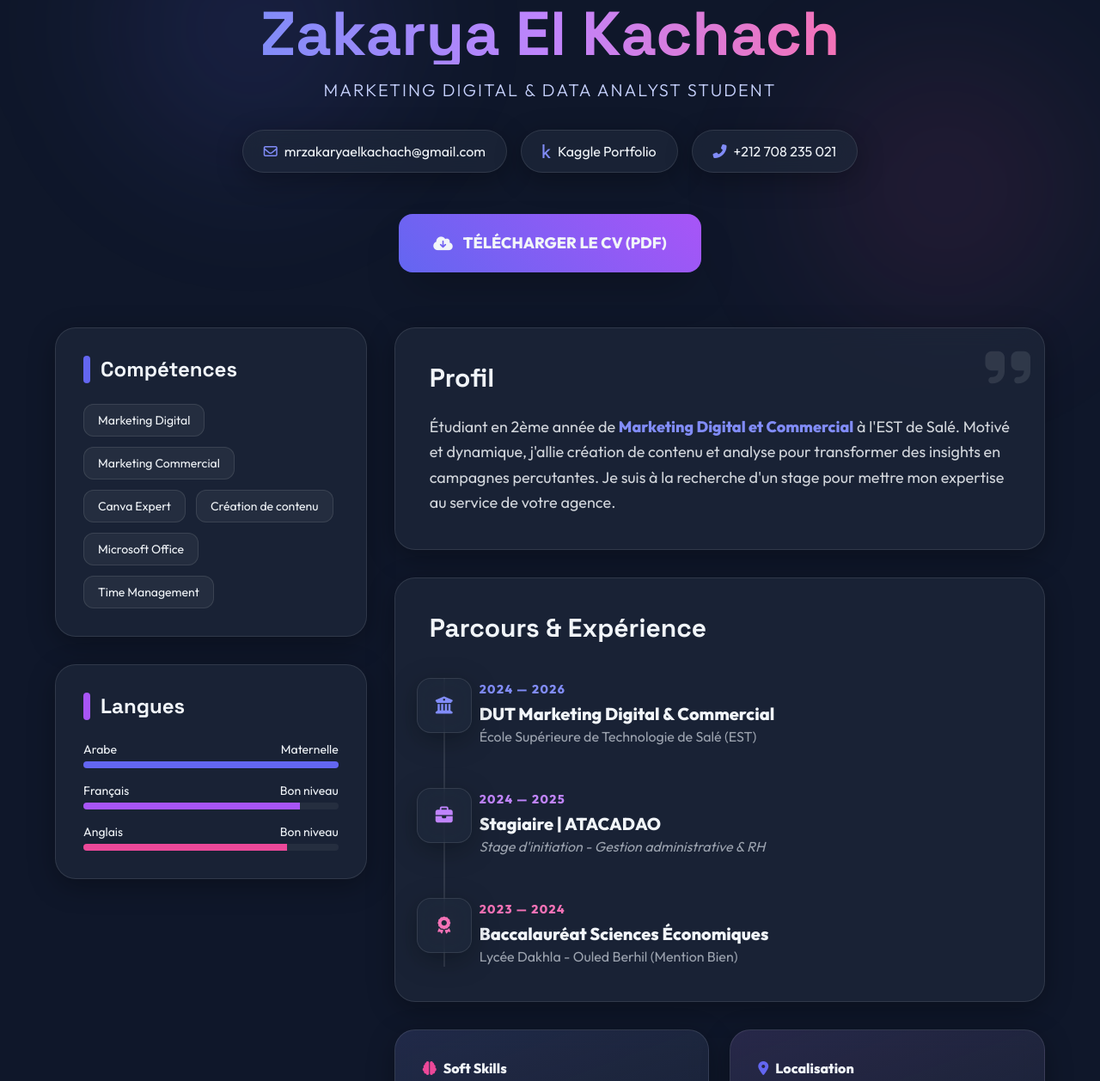
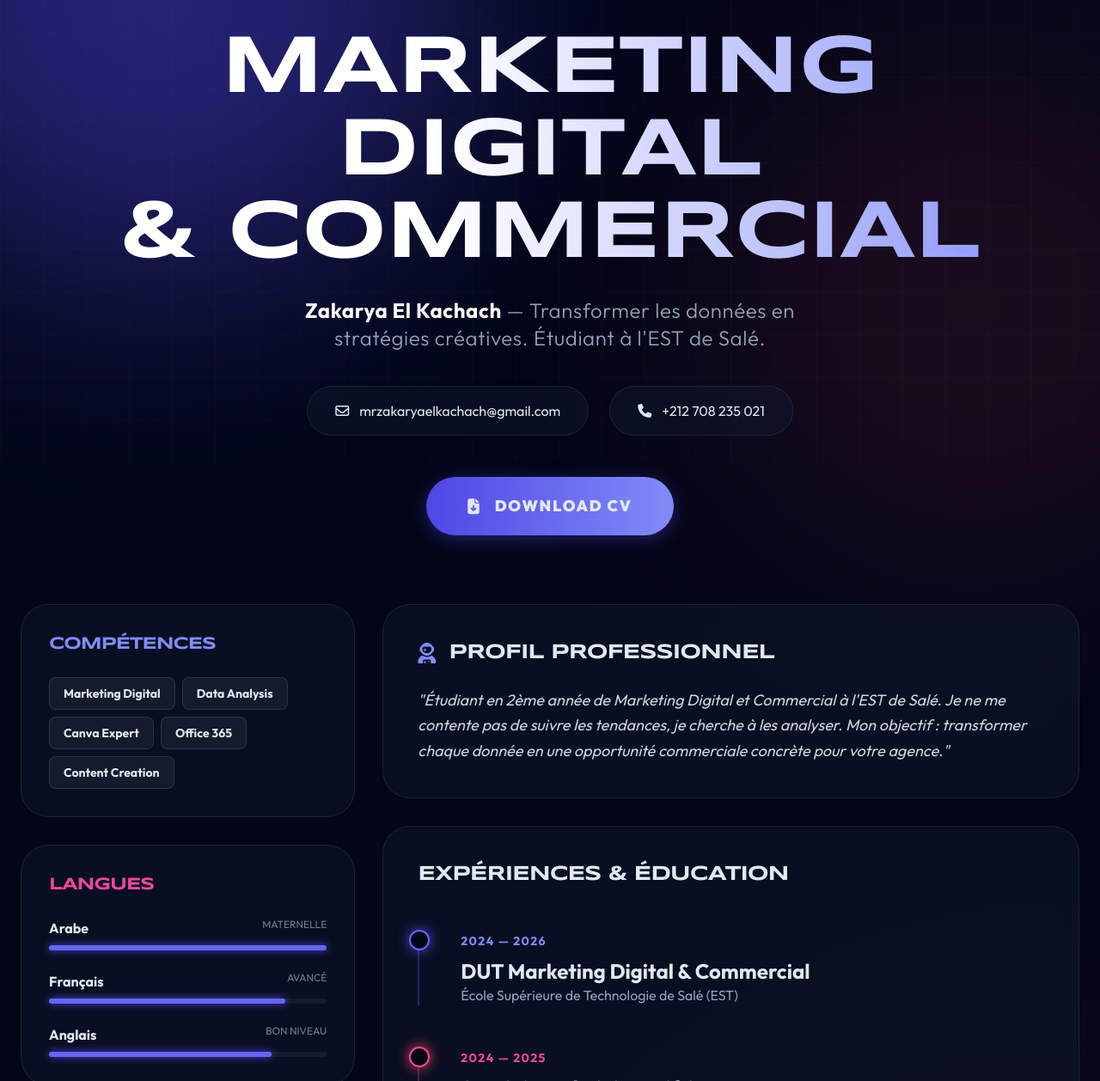
Before and after one commit to ZAKARYA770/cv-portfailo, a plain HTML site: page index.html in a window 1280 px wide. Shown: the part 261-1519 px from the top of the page at 86% size. Drawn offline with nearby package versions, Linux system fonts and the light colour scheme.

Commit message:
Update index.html

```diff
--- a/index.html
+++ b/index.html
@@ -3,256 +3,233 @@
 <head>
     <meta charset="UTF-8">
     <meta name="viewport" content="width=device-width, initial-scale=1.0">
-    <title>Zakarya El Kachach | Digital Marketer</title>
+    <title>Portfolio | Marketing Digital et Commercial</title>
     <script src="https://cdn.tailwindcss.com"></script>
-    <link href="https://fonts.googleapis.com/css2?family=Outfit:wght@300;400;600;800&family=Space+Grotesk:wght@500;700&display=swap" rel="stylesheet">
+    <link href="https://fonts.googleapis.com/css2?family=Outfit:wght@300;400;700;900&family=Syncopate:wght@700&display=swap" rel="stylesheet">
     <link rel="stylesheet" href="https://cdnjs.cloudflare.com/ajax/libs/font-awesome/6.4.0/css/all.min.css">
     <style>
         :root {
-            --primary: #6366f1;
-            --secondary: #a855f7;
-            --accent: #ec4899;
-            --bg: #0f172a;
+            --primary: #4f46e5;
+            --accent: #f43f5e;
+            --glow: rgba(79, 70, 229, 0.4);
         }
 
         body {
             font-family: 'Outfit', sans-serif;
-            background-color: var(--bg);
-            color: #f1f5f9;
+            background-color: #020617;
+            color: #e2e8f0;
             overflow-x: hidden;
+            background-image:
+                radial-gradient(circle at 0% 0%, rgba(79, 70, 229, 0.15) 0%, transparent 35%),
+                radial-gradient(circle at 100% 100%, rgba(244, 63, 94, 0.1) 0%, transparent 35%);
         }
 
-        .heading-font {
-            font-family: 'Space Grotesk', sans-serif;
+        .heading-tech { font-family: 'Syncopate', sans-serif; text-transform: uppercase; letter-spacing: -1px; }
+
+        /* Animated Grid Background */
+        .grid-bg {
+            position: fixed;
+            inset: 0;
+            background-image: linear-gradient(rgba(255,255,255,0.02) 1px, transparent 1px),
+                              linear-gradient(90deg, rgba(255,255,255,0.02) 1px, transparent 1px);
+            background-size: 50px 50px;
+            z-index: -2;
         }
 
-        /* Arrière-plan animé */
-        .blob {
+        /* Neon Glow Blobs */
+        .glow-blob {
             position: fixed;
-            width: 500px;
-            height: 500px;
-            background: radial-gradient(circle, rgba(99, 102, 241, 0.15) 0%, rgba(0,0,0,0) 70%);
+            width: 600px; height: 600px;
+            background: var(--glow);
+            filter: blur(120px);
             border-radius: 50%;
             z-index: -1;
-            filter: blur(60px);
-            animation: move 20s infinite alternate;
+            animation: float 20s infinite alternate;
         }
 
-        @keyframes move {
-            from { transform: translate(-10%, -10%); }
-            to { transform: translate(20%, 20%); }
+        @keyframes float {
+            0% { transform: translate(0, 0) scale(1); }
+            100% { transform: translate(10%, 15%) scale(1.2); }
         }
 
-        /* Glassmorphism Cards */
-        .glass {
-            background: rgba(30, 41, 59, 0.7);
-            backdrop-filter: blur(12px);
-            border: 1px solid rgba(255, 255, 255, 0.1);
-            box-shadow: 0 8px 32px 0 rgba(0, 0, 0, 0.3);
-            transition: all 0.4s cubic-bezier(0.175, 0.885, 0.32, 1.275);
+        /* Ultra Modern Card */
+        .neo-card {
+            background: rgba(15, 23, 42, 0.6);
+            backdrop-filter: blur(20px);
+            border: 1px solid rgba(255, 255, 255, 0.08);
+            border-radius: 2rem;
+            transition: all 0.5s cubic-bezier(0.23, 1, 0.32, 1);
         }
 
-        .glass:hover {
-            border: 1px solid rgba(99, 102, 241, 0.5);
-            transform: translateY(-10px);
+        .neo-card:hover {
+            border-color: var(--primary);
+            box-shadow: 0 0 30px rgba(79, 70, 229, 0.2);
+            transform: translateY(-5px);
         }
 
-        /* Halo autour de la photo */
-        .photo-wrapper {
+        /* Avatar Animation */
+        .profile-container {
             position: relative;
-            padding: 10px;
+            padding: 15px;
+        }
+        .profile-ring {
+            position: absolute;
+            inset: 0;
+            border: 2px dashed var(--primary);
+            border-radius: 50%;
+            animation: spin 10s linear infinite;
+        }
+        @keyframes spin { 100% { transform: rotate(360deg); } }
+
+        .btn-glow {
+            background: linear-gradient(90deg, var(--primary), #818cf8);
+            box-shadow: 0 4px 20px var(--glow);
+            transition: all 0.3s;
+        }
+        .btn-glow:hover {
+            letter-spacing: 2px;
+            box-shadow: 0 4px 35px var(--primary);
         }
 
-        .photo-wrapper::before {
-            content: '';
-            position: absolute;
-            inset: 0;
-            background: linear-gradient(45deg, var(--primary), var(--secondary), var(--accent));
-            border-radius: 50%;
-            animation: rotate 4s linear infinite;
-            z-index: -1;
+        .text-gradient {
+            background: linear-gradient(to right, #fff 20%, #818cf8 50%, #f43f5e 80%);
+            -webkit-background-clip: text;
+            background-clip: text;
+            color: transparent;
+            background-size: 200% auto;
+            animation: shine 5s linear infinite;
         }
-
-        @keyframes rotate {
-            from { transform: rotate(0deg); }
-            to { transform: rotate(360deg); }
-        }
-
-        .photo-circle {
-            width: 180px;
-            height: 180px;
-            border-radius: 50%;
-            object-fit: cover;
-            border: 4px solid var(--bg);
-        }
-
-        .btn-creative {
-            background: linear-gradient(45deg, var(--primary), var(--secondary));
-            position: relative;
-            overflow: hidden;
-            transition: all 0.3s ease;
-        }
-
-        .btn-creative:hover {
-            box-shadow: 0 0 20px rgba(99, 102, 241, 0.6);
-            transform: scale(1.05);
-        }
-
-        .skill-tag {
-            background: rgba(255, 255, 255, 0.05);
-            border: 1px solid rgba(255, 255, 255, 0.1);
-            transition: all 0.3s ease;
-        }
-
-        .skill-tag:hover {
-            background: var(--primary);
-            color: white;
-            border-color: var(--primary);
-        }
+        @keyframes shine { to { background-position: 200% center; } }
     </style>
 </head>
-<body class="p-4 md:p-8">
+<body class="antialiased">
 
-    <div class="blob"></div>
-    <div class="blob" style="right: 0; top: 20%; animation-delay: -5s; background: radial-gradient(circle, rgba(236, 72, 153, 0.1) 0%, rgba(0,0,0,0) 70%);"></div>
+    <div class="grid-bg"></div>
+    <div class="glow-blob" style="top: -10%; left: -10%;"></div>
+    <div class="glow-blob" style="bottom: -10%; right: -10%; background: rgba(244, 63, 94, 0.1);"></div>
 
-    <div class="max-w-6xl mx-auto">
-        <header class="flex flex-col items-center text-center mb-16">
-            <div class="photo-wrapper mb-8">
-                <img src="images/profil.jpg" alt="Zakarya El Kachach" class="photo-circle" onerror="this.src='https://ui-avatars.com/api/?name=Zakarya+El+Kachach&background=6366f1&color=fff&size=200'">
+    <main class="max-w-7xl mx-auto px-6 py-12">
+
+        <section class="flex flex-col items-center justify-center min-h-[80vh] text-center">
+            <div class="profile-container mb-10">
+                <div class="profile-ring"></div>
+                <img src="images/profil.jpg" alt="Zakarya" class="w-44 h-44 rounded-full border-4 border-[#020617] relative z-10 object-cover shadow-2xl" onerror="this.src='https://ui-avatars.com/api/?name=Zakarya+El+Kachach&background=4f46e5&color=fff&size=200'">
             </div>
 
-            <h1 class="heading-font text-5xl md:text-7xl font-extrabold mb-4 bg-clip-text text-transparent bg-gradient-to-r from-indigo-400 via-purple-400 to-pink-400">
-                Zakarya El Kachach
+            <h1 class="heading-tech text-5xl md:text-8xl font-black mb-6 text-gradient">
+                Marketing Digital<br>& Commercial
             </h1>
-            <p class="text-xl text-indigo-200 font-light tracking-widest uppercase mb-8">
-                Marketing Digital & Data Analyst Student
+
+            <p class="text-xl md:text-2xl font-light text-slate-400 mb-10 max-w-2xl tracking-wide">
+                <span class="text-white font-bold">Zakarya El Kachach</span> — Transformer les données en stratégies créatives. Étudiant à l'EST de Salé.
             </p>
 
-            <div class="flex flex-wrap justify-center gap-4">
-                <a href="mailto:mrzakaryaelkachach@gmail.com" class="glass px-6 py-3 rounded-full flex items-center gap-2 hover:bg-white/10">
-                    <i class="far fa-envelope text-indigo-400"></i> mrzakaryaelkachach@gmail.com
+            <div class="flex flex-wrap justify-center gap-6 mb-12">
+                <a href="mailto:mrzakaryaelkachach@gmail.com" class="neo-card px-8 py-4 flex items-center gap-3 hover:text-indigo-400">
+                    <i class="far fa-envelope"></i> mrzakaryaelkachach@gmail.com
                 </a>
-                <a href="https://www.kaggle.com/code/zakaryaaelkachach/analyse-exploratoire-de-mes-premi-res-donn-es" target="_blank" class="glass px-6 py-3 rounded-full flex items-center gap-2 hover:bg-white/10">
-                    <i class="fab fa-kaggle text-indigo-400"></i> Kaggle Portfolio
-                </a>
-                <a href="tel:+212708235021" class="glass px-6 py-3 rounded-full flex items-center gap-2 hover:bg-white/10">
-                    <i class="fas fa-phone-alt text-indigo-400"></i> +212 708 235 021
+                <a href="tel:+212708235021" class="neo-card px-8 py-4 flex items-center gap-3 hover:text-indigo-400">
+                    <i class="fas fa-phone"></i> +212 708 235 021
                 </a>
             </div>
 
-            <div class="mt-12">
-                <a href="CV_zakarya_el_kachach_.pdf" download class="btn-creative px-10 py-5 rounded-2xl font-bold text-lg flex items-center gap-3 shadow-2xl">
-                    <i class="fas fa-cloud-download-alt"></i> TÉLÉCHARGER LE CV (PDF)
-                </a>
-            </div>
-        </header>
+            <a href="CV_zakarya_el_kachach_.pdf" download class="btn-glow px-12 py-5 rounded-full font-black text-lg uppercase tracking-widest flex items-center gap-4">
+                <i class="fas fa-file-download"></i> Download CV
+            </a>
+        </section>
 
-        <div class="grid grid-cols-1 md:grid-cols-12 gap-8">
+        <div class="grid grid-cols-1 lg:grid-cols-3 gap-8 mt-20">
 
-            <div class="md:col-span-4 space-y-8">
-                <div class="glass p-8 rounded-3xl">
-                    <h2 class="heading-font text-2xl font-bold mb-6 flex items-center gap-3">
-                        <span class="w-2 h-8 bg-indigo-500 rounded-full"></span> Compétences
-                    </h2>
-                    <div class="flex flex-wrap gap-3">
-                        <span class="skill-tag px-4 py-2 rounded-xl text-sm">Marketing Digital</span>
-                        <span class="skill-tag px-4 py-2 rounded-xl text-sm">Marketing Commercial</span>
-                        <span class="skill-tag px-4 py-2 rounded-xl text-sm">Canva Expert</span>
-                        <span class="skill-tag px-4 py-2 rounded-xl text-sm">Création de contenu</span>
-                        <span class="skill-tag px-4 py-2 rounded-xl text-sm">Microsoft Office</span>
-                        <span class="skill-tag px-4 py-2 rounded-xl text-sm">Time Management</span>
+            <div class="space-y-8">
+                <div class="neo-card p-8">
+                    <h2 class="heading-tech text-xl mb-6 text-indigo-400">Compétences</h2>
+                    <div class="flex flex-wrap gap-2">
+                        <span class="bg-white/5 border border-white/10 px-4 py-2 rounded-lg text-sm font-semibold">Marketing Digital</span>
+                        <span class="bg-white/5 border border-white/10 px-4 py-2 rounded-lg text-sm font-semibold">Data Analysis</span>
+                        <span class="bg-white/5 border border-white/10 px-4 py-2 rounded-lg text-sm font-semibold">Canva Expert</span>
+                        <span class="bg-white/5 border border-white/10 px-4 py-2 rounded-lg text-sm font-semibold">Office 365</span>
+                        <span class="bg-white/5 border border-white/10 px-4 py-2 rounded-lg text-sm font-semibold">Content Creation</span>
                     </div>
                 </div>
 
-                <div class="glass p-8 rounded-3xl">
-                    <h2 class="heading-font text-2xl font-bold mb-6 flex items-center gap-3">
-                        <span class="w-2 h-8 bg-purple-500 rounded-full"></span> Langues
-                    </h2>
-                    <div class="space-y-4">
+                <div class="neo-card p-8">
+                    <h2 class="heading-tech text-xl mb-6 text-pink-500">Langues</h2>
+                    <div class="space-y-6">
                         <div>
-                            <div class="flex justify-between text-sm mb-1"><span>Arabe</span><span>Maternelle</span></div>
-                            <div class="h-2 bg-white/5 rounded-full overflow-hidden">
-                                <div class="h-full bg-indigo-500" style="width: 100%"></div>
-                            </div>
+                            <div class="flex justify-between mb-2"><span class="font-bold">Arabe</span><span class="text-xs opacity-50 uppercase">Maternelle</span></div>
+                            <div class="h-1.5 w-full bg-white/5 rounded-full"><div class="h-full bg-indigo-500 w-full rounded-full shadow-[0_0_10px_#4f46e5]"></div></div>
                         </div>
                         <div>
-                            <div class="flex justify-between text-sm mb-1"><span>Français</span><span>Bon niveau</span></div>
-                            <div class="h-2 bg-white/5 rounded-full overflow-hidden">
-                                <div class="h-full bg-purple-500" style="width: 85%"></div>
-                            </div>
+                            <div class="flex justify-between mb-2"><span class="font-bold">Français</span><span class="text-xs opacity-50 uppercase">Avancé</span></div>
+                            <div class="h-1.5 w-full bg-white/5 rounded-full"><div class="h-full bg-indigo-500 w-[85%] rounded-full shadow-[0_0_10px_#4f46e5]"></div></div>
                         </div>
                         <div>
-                            <div class="flex justify-between text-sm mb-1"><span>Anglais</span><span>Bon niveau</span></div>
-                            <div class="h-2 bg-white/5 rounded-full overflow-hidden">
-                                <div class="h-full bg-pink-500" style="width: 80%"></div>
-                            </div>
+                            <div class="flex justify-between mb-2"><span class="font-bold">Anglais</span><span class="text-xs opacity-50 uppercase">Bon niveau</span></div>
+                            <div class="h-1.5 w-full bg-white/5 rounded-full"><div class="h-full bg-indigo-500 w-[80%] rounded-full shadow-[0_0_10px_#4f46e5]"></div></div>
                         </div>
                     </div>
                 </div>
+
+                <div class="neo-card p-8 border-l-4 border-l-indigo-500">
+                    <i class="fas fa-map-marker-alt text-2xl mb-4 text-indigo-400"></i>
+                    <p class="text-slate-400">Basé à <span class="text-white">Salé (Av. Al Qods)</span>. Disponible pour opportunités sur l'axe Rabat/Salé.</p>
+                </div>
             </div>
 
-            <div class="md:col-span-8 space-y-8">
-                <div class="glass p-10 rounded-3xl relative overflow-hidden">
-                    <div class="absolute top-0 right-0 p-4 opacity-10">
-                        <i class="fas fa-quote-right text-6xl"></i>
-                    </div>
-                    <h2 class="heading-font text-3xl font-bold mb-6">Profil</h2>
-                    <p class="text-gray-300 text-lg leading-relaxed">
-                        Étudiant en 2ème année de <span class="text-indigo-400 font-bold">Marketing Digital et Commercial</span> à l'EST de Salé. Motivé et dynamique, j'allie création de contenu et analyse pour transformer des insights en campagnes percutantes. Je suis à la recherche d'un stage pour mettre mon expertise au service de votre agence.
+            <div class="lg:col-span-2 space-y-8">
+                <div class="neo-card p-10">
+                    <h2 class="heading-tech text-2xl mb-6 flex items-center gap-4">
+                        <i class="fas fa-user-astronaut text-indigo-400"></i> Profil Professionnel
+                    </h2>
+                    <p class="text-lg text-slate-300 leading-relaxed italic">
+                        "Étudiant en 2ème année de Marketing Digital et Commercial à l'EST de Salé. Je ne me contente pas de suivre les tendances, je cherche à les analyser. Mon objectif : transformer chaque donnée en une opportunité commerciale concrète pour votre agence."
                     </p>
                 </div>
 
-                <div class="glass p-10 rounded-3xl">
-                    <h2 class="heading-font text-3xl font-bold mb-10">Parcours & Expérience</h2>
-
-                    <div class="space-y-12 relative border-l-2 border-white/10 ml-4">
-                        <div class="relative pl-10">
-                            <div class="absolute -left-[33px] top-0 w-16 h-16 glass rounded-2xl flex items-center justify-center text-indigo-400">
-                                <i class="fas fa-university text-xl"></i>
-                            </div>
-                            <span class="text-indigo-400 text-sm font-bold tracking-widest">2024 — 2026</span>
-                            <h3 class="text-xl font-bold mt-1">DUT Marketing Digital & Commercial</h3>
-                            <p class="text-gray-400">École Supérieure de Technologie de Salé (EST)</p>
+                <div class="neo-card p-10">
+                    <h2 class="heading-tech text-2xl mb-12">Expériences & Éducation</h2>
+                    <div class="space-y-12">
+                        <div class="relative pl-12 border-l-2 border-indigo-500/30">
+                            <div class="absolute -left-3 top-0 w-6 h-6 bg-[#020617] border-2 border-indigo-500 rounded-full shadow-[0_0_15px_#4f46e5]"></div>
+                            <span class="text-indigo-400 font-bold tracking-widest text-sm uppercase">2024 — 2026</span>
+                            <h3 class="text-2xl font-bold mt-2">DUT Marketing Digital & Commercial</h3>
+                            <p class="text-slate-400">École Supérieure de Technologie de Salé (EST)</p>
                         </div>
-
-                        <div class="relative pl-10">
-                            <div class="absolute -left-[33px] top-0 w-16 h-16 glass rounded-2xl flex items-center justify-center text-purple-400">
-                                <i class="fas fa-briefcase text-xl"></i>
-                            </div>
-                            <span class="text-purple-400 text-sm font-bold tracking-widest">2024 — 2025</span>
-                            <h3 class="text-xl font-bold mt-1">Stagiaire | ATACADAO</h3>
-                            <p class="text-gray-400 italic">Stage d'initiation - Gestion administrative & RH</p>
+                        <div class="relative pl-12 border-l-2 border-pink-500/30">
+                            <div class="absolute -left-3 top-0 w-6 h-6 bg-[#020617] border-2 border-pink-500 rounded-full shadow-[0_0_15px_#f43f5e]"></div>
+                            <span class="text-pink-500 font-bold tracking-widest text-sm uppercase">2024 — 2025</span>
+                            <h3 class="text-2xl font-bold mt-2">Stagiaire Administratif & RH</h3>
+                            <p class="text-slate-400">ATACADAO • Stage d'initiation</p>
                         </div>
-
-                        <div class="relative pl-10">
-                            <div class="absolute -left-[33px] top-0 w-16 h-16 glass rounded-2xl flex items-center justify-center text-pink-400">
-                                <i class="fas fa-award text-xl"></i>
-                            </div>
-                            <span class="text-pink-400 text-sm font-bold tracking-widest">2023 — 2024</span>
-                            <h3 class="text-xl font-bold mt-1">Baccalauréat Sciences Économiques</h3>
-                            <p class="text-gray-400">Lycée Dakhla - Ouled Berhil (Mention Bien)</p>
+                        <div class="relative pl-12 border-l-2 border-indigo-500/30">
+                            <div class="absolute -left-3 top-0 w-6 h-6 bg-[#020617] border-2 border-indigo-500 rounded-full shadow-[0_0_15px_#4f46e5]"></div>
+                            <span class="text-indigo-400 font-bold tracking-widest text-sm uppercase">2023 — 2024</span>
+                            <h3 class="text-2xl font-bold mt-2">Baccalauréat Sciences Économiques</h3>
+                            <p class="text-slate-400">Lycée Dakhla - Ouled Berhil (Mention Bien)</p>
                         </div>
                     </div>
                 </div>
 
                 <div class="grid grid-cols-1 md:grid-cols-2 gap-6">
-                    <div class="glass p-8 rounded-3xl bg-gradient-to-br from-indigo-500/10 to-transparent">
-                        <h4 class="font-bold mb-2 flex items-center gap-2"><i class="fas fa-brain text-pink-500"></i> Soft Skills</h4>
-                        <p class="text-sm text-gray-400">Leadership, Travail d'équipe, Créativité et Communication.</p>
-                    </div>
-                    <div class="glass p-8 rounded-3xl bg-gradient-to-br from-purple-500/10 to-transparent">
-                        <h4 class="font-bold mb-2 flex items-center gap-2"><i class="fas fa-map-marker-alt text-indigo-500"></i> Localisation</h4>
-                        <p class="text-sm text-gray-400">Basé à Salé (Av. Al Qods). Disponible pour stage sur Rabat/Salé.</p>
+                    <a href="https://www.kaggle.com/code/zakaryaaelkachach/analyse-exploratoire-de-mes-premi-res-donn-es" target="_blank" class="neo-card p-6 flex flex-col items-center justify-center gap-4 group">
+                        <i class="fab fa-kaggle text-4xl group-hover:scale-110 transition-transform"></i>
+                        <span class="font-bold">Portfolio Data (Kaggle)</span>
+                    </a>
+                    <div class="neo-card p-6 flex flex-col items-center justify-center gap-2">
+                        <div class="flex gap-2">
+                            <i class="fas fa-brain text-indigo-400"></i>
+                            <span class="font-bold italic">Soft Skills</span>
+                        </div>
+                        <p class="text-xs text-center text-slate-400 uppercase tracking-tighter">Leadership • Créativité • Teamwork</p>
                     </div>
                 </div>
             </div>
         </div>
 
-        <footer class="mt-20 py-10 border-t border-white/5 text-center">
-            <p class="text-gray-500 text-sm tracking-widest uppercase">&copy; 2026 Designed for Excellence • Zakarya El Kachach</p>
+        <footer class="mt-24 py-12 text-center border-t border-white/5">
+            <p class="heading-tech text-xs opacity-40">© 2026 Crafted with Passion by Zakarya El Kachach</p>
         </footer>
-    </div>
+    </main>
 
 </body>
 </html>
```
